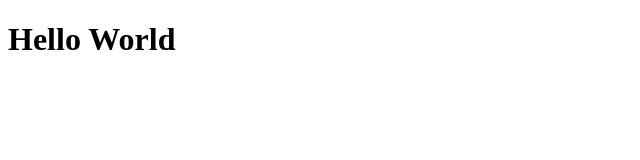
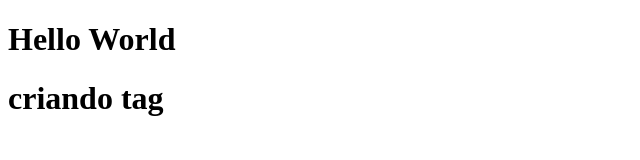
Before and after one commit to FroschFT/curso_git, a plain HTML site: page index.html in a window 1280 px wide. Shown: the whole page, without its empty margins (0-640 px from the left). Drawn offline with Linux system fonts and the light colour scheme.

Commit message:
commitnaod alteraçõa com tag

```diff
--- a/index.html
+++ b/index.html
@@ -8,5 +8,6 @@
 </head>
 <body>
     <h1>Hello World</h1>
+    <h1>criando tag</h1>
 </body>
 </html>
```
